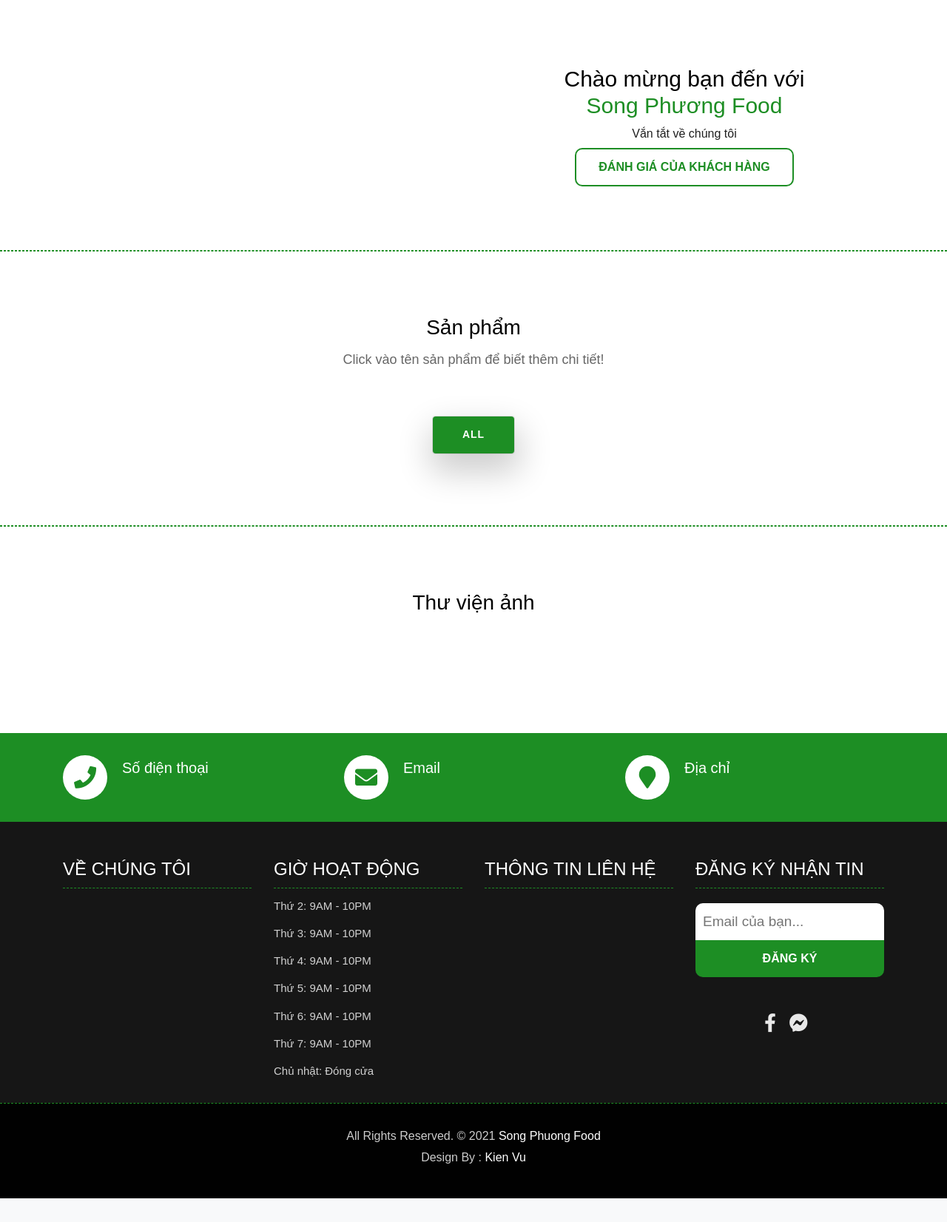
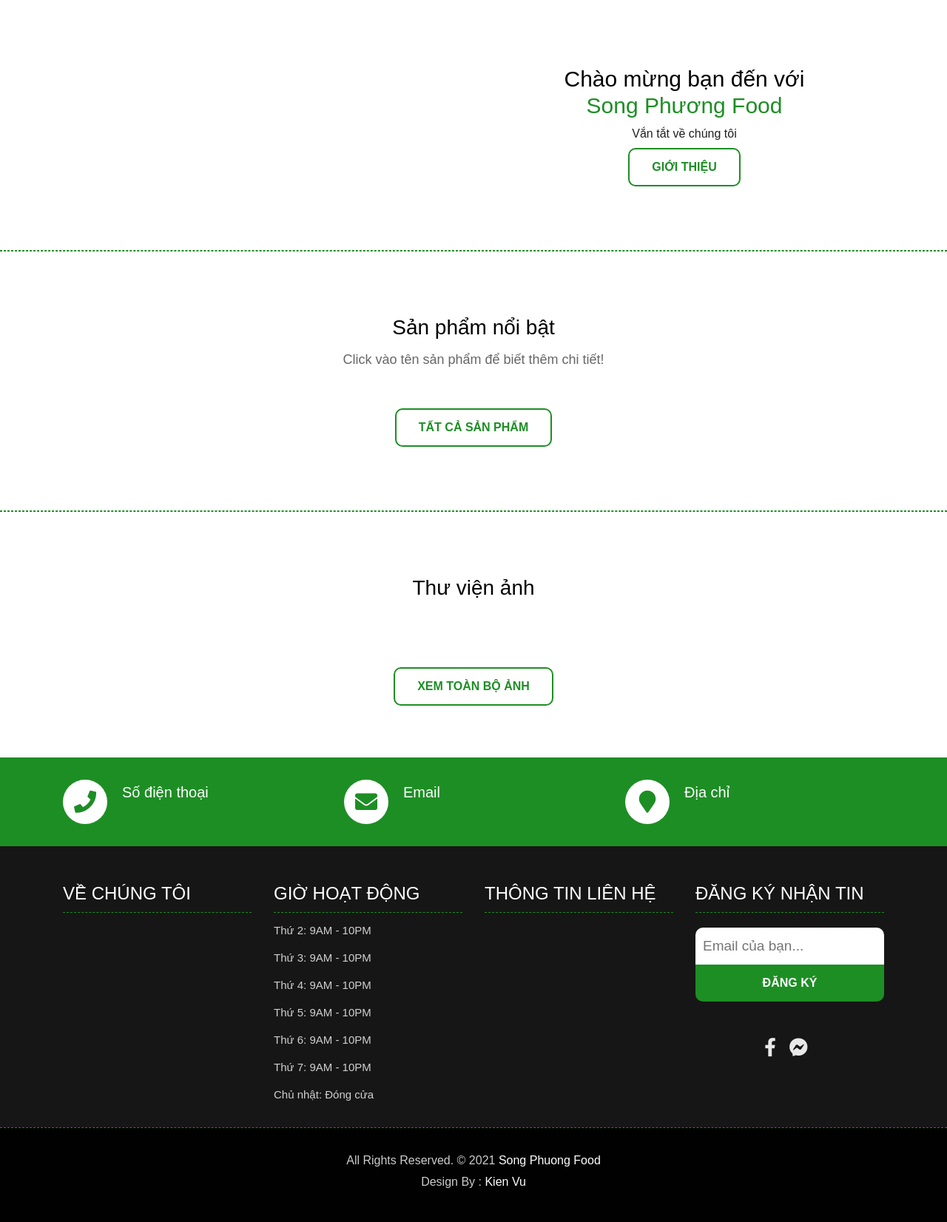
Before and after one commit to kot-vn/SongPhuongFood_FE, a PHP site: page / in a window 1280 px wide. Shown: the part 781-2433 px from the top of the page at 74% size. Before the commit the page ends 2401 px from the top, so only its background shows below. Run offline with PHP 8.4, Linux system fonts and the light colour scheme; data that the repository does not hold is empty; some web fonts are replaced.

Commit message:
update home page infor

```diff
--- a/index.php
+++ b/index.php
@@ -10,16 +10,16 @@
 	<!-- Meta Data -->
 	<meta http-equiv="X-UA-Compatible" content="IE=edge">
 	<meta name="viewport" content="width=device-width, initial-scale=1, shrink-to-fit=no">
-	<meta name="format-detection" content="telephone=no"/>
-	<meta name="format-detection" content="address=no"/>
+	<meta name="format-detection" content="telephone=yes"/>
+	<meta name="format-detection" content="address=yes"/>
 	<meta name="author" content="Song Phương Food"/>
-	<meta name="description" content="mô tả về web"/>
+	<meta name="description" content="Được thành lập vào ngày 20/03/2019, Công ty Cổ phần SX và TM Song Phương tự hào là đơn vị sản xuất,cung cấp các sản phẩm sạch từ nông sản như: Miến mộc, Phở khô, Bún khô, Đa nem, Ruốc Nấm…có chất lượng xuất khẩu, nguyên liệu sạch, an toàn,đầy đủ các chứng nhận VSATTP, HACCP…"/>
 	<!-- Open Graph data -->
 	<meta property="og:title" content="Song Phương Food"/>
 	<meta property="og:type" content="website"/>
 	<!-- <meta property="og:url" content=""/> -->
 	<meta property="og:image" content="assets/images/logo.png"/>
-	<meta property="og:description" content="mô tả về web"/>
+	<meta property="og:description" content="Được thành lập vào ngày 20/03/2019, Công ty Cổ phần SX và TM Song Phương tự hào là đơn vị sản xuất,cung cấp các sản phẩm sạch từ nông sản như: Miến mộc, Phở khô, Bún khô, Đa nem, Ruốc Nấm…có chất lượng xuất khẩu, nguyên liệu sạch, an toàn,đầy đủ các chứng nhận VSATTP, HACCP…"/>
 	<meta property="og:site_name" content="Trang chủ"/>
 	<meta property="og:locale" content="vi_VN">
 	<!-- Favicons -->
@@ -62,7 +62,7 @@
 				<div class="collapse navbar-collapse" id="navbars-rs-food">
 					<ul class="navbar-nav ml-auto">
 						<li class="nav-item active">
-							<a class="nav-link" href="index.php">Trang chủ</a>
+							<a class="nav-link" href="">Trang chủ</a>
 						</li>
 						<li class="nav-item">
 							<a class="nav-link" href="Products">Sản phẩm</a>
@@ -153,7 +153,7 @@
 						<?php foreach($result as $item): ?>
 							<p><?=$item['details']?></p>
 						<?php endforeach ?>
-						<a class="btn btn-lg btn-circle btn-outline-new-white" href="#reviews">Đánh giá của khách hàng</a>
+						<a class="btn btn-lg btn-circle btn-outline-new-white" href="About">Giới thiệu</a>
 					</div>
 				</div>
 			</div>
@@ -167,12 +167,12 @@
 			<div class="row">
 				<div class="col-lg-12">
 					<div class="heading-title text-center">
-						<h2>Sản phẩm</h2>
+						<h2>Sản phẩm nổi bật</h2>
 						<p>Click vào tên sản phẩm để biết thêm chi tiết!</p>
 					</div>
 				</div>
 			</div>
-			<div class="row">
+			<!-- <div class="row">
 				<div class="col-lg-12">
 					<div class="special-menu text-center">
 						<?php
@@ -187,10 +187,10 @@
 						</div>
 					</div>
 				</div>
-			</div>
+			</div> -->
 			<div class="row special-list">
 				<?php
-					$query = "select * from products where status=1";
+					$query = "select * from products where status=1 order by rand() limit 3";
 					$result = $connect -> query($query);
 				?>
 				<?php foreach($result as $item): ?>
@@ -212,6 +212,9 @@
 					</div>
 				<?php endforeach ?>
 			</div>
+			<center class="inner-column">
+				<a class="btn btn-lg btn-circle btn-outline-new-white" href="Products">Tất cả sản phẩm</a>
+			</center>
 		</div>
 	</div>
 	<!-- End Menu -->
@@ -229,7 +232,7 @@
 			<div class="tz-gallery">
 				<div class="row">
 					<?php
-						$query = "select * from images where typeId = 5 limit 6";
+						$query = "select * from images where typeId = 5 order by rand() limit 3";
 						$result = $connect -> query($query);
 					?>
 					<?php foreach($result as $item): ?>
@@ -241,6 +244,9 @@
 					<?php endforeach ?>
 				</div>
 			</div>
+			<center class="inner-column">
+				<a class="btn btn-lg btn-circle btn-outline-new-white" href="Gallery">Xem toàn bộ ảnh</a>
+			</center>
 		</div>
 	</div>
 	<!-- Start Customer Reviews -->
```
Also changed, not shown: assets/images/bkhnb2.png (added).
